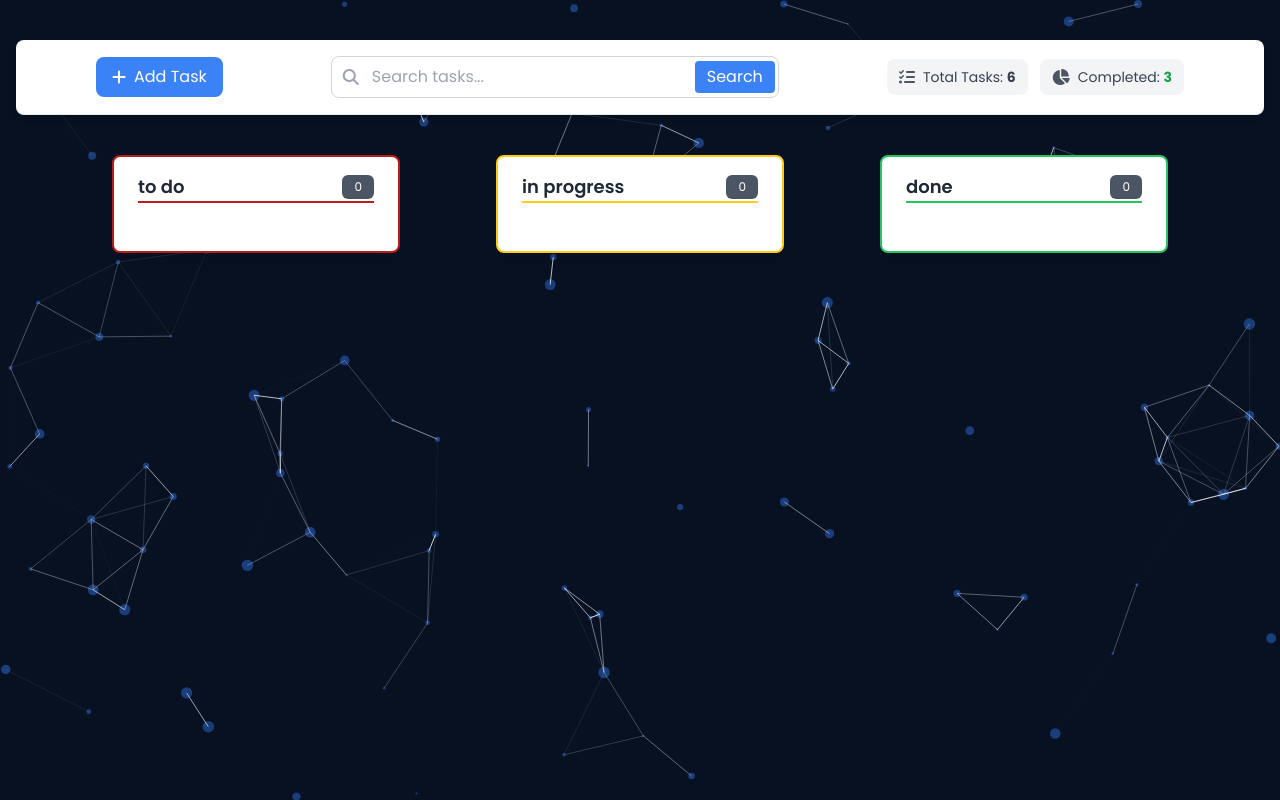
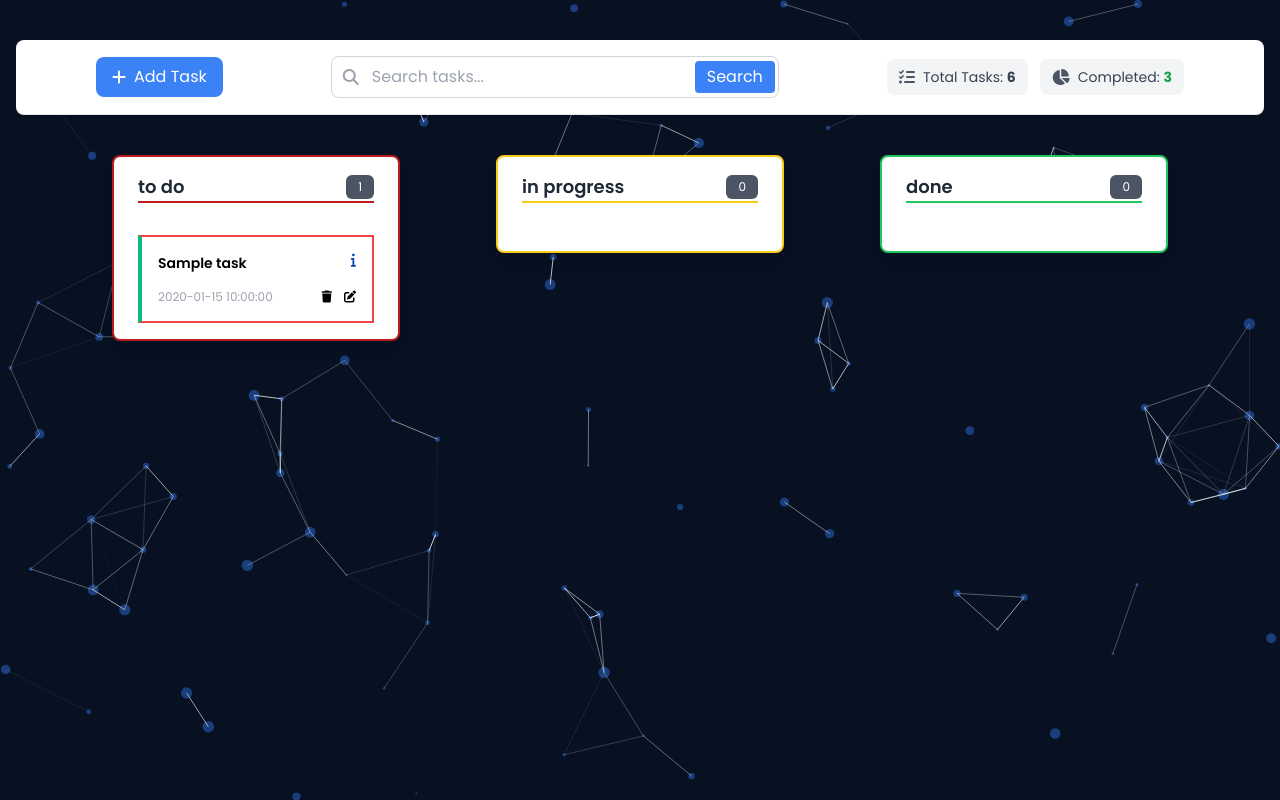
Before and after one commit to Youcode-Classe-E-2024-2025/Ahmed_Taoudi-todo_oop, a PHP site: page / in a window 1280 px wide. Run offline with PHP 8.4, Linux system fonts and the light colour scheme; tables that the repository leaves empty hold one stand-in row (values such as "Sample post"); style sheets or scripts are compiled from the project's sources; some libraries are stand-ins or nearby versions.

Commit message:
affichage des task

```diff
--- a/assets/css/input.css
+++ b/assets/css/input.css
@@ -84,15 +84,15 @@
 }
 
 /* Priority Level Borders */
-.priority-P1 {
+.priority-high {
     border-left: 4px solid #dc2626 !important; /* Bright Red */
 }
 
-.priority-P2 {
+.priority-medium {
     border-left: 4px solid #f59e0b !important; /* Bright Orange */
 }
 
-.priority-P3 {
+.priority-low {
     border-left: 4px solid #10b981 !important; /* Bright Green */
 }
 
--- a/assets/sql/create_database.sql
+++ b/assets/sql/create_database.sql
@@ -22,6 +22,7 @@
     taskname VARCHAR(50) not null ,
     taskdesc text not null ,
     taskstatus ENUM('TODO', 'DOING', 'DONE') NOT NULL DEFAULT 'TODO' ,
+    taskpriority ENUM('low', 'medium', 'high') default 'medium' ,
     taskstart timestamp   ,
     taskfin timestamp
 );
--- a/controllers/index.ctl.php
+++ b/controllers/index.ctl.php
@@ -1,4 +1,7 @@
 <?php
-
-
+require_once "models/Task.php";
+global $db;
+$allTask = Task::getAllTask($db);
+// $db->test();
+// dd($allTask);
 require_once("views/index.view.php");
--- a/controllers/login.ctl.php
+++ b/controllers/login.ctl.php
@@ -1 +1,2 @@
 <?php
+global $db;
--- a/controllers/profile.ctl.php
+++ b/controllers/profile.ctl.php
@@ -1,2 +1,3 @@
 <?php
+global $db;
 require_once("views/profile.view.php");
--- a/controllers/signup.ctl.php
+++ b/controllers/signup.ctl.php
@@ -1 +1,2 @@
 <?php
+global $db;
--- a/index.php
+++ b/index.php
@@ -22,6 +22,8 @@
 
 require "routes.php";
 
+$aa = 44 ;
+
 // dd($uri);
 
 $method = isset($_POST['_method']) ? $_POST['_method'] : $_SERVER['REQUEST_METHOD'];
--- a/models/Database.php
+++ b/models/Database.php
@@ -21,6 +21,7 @@
 
             $this->connection = new PDO($this->dsn, USER, PASSWORD);
 
+            $this->connection->setAttribute(PDO::ATTR_DEFAULT_FETCH_MODE, PDO::FETCH_ASSOC);
             $this->connection->setAttribute(PDO::ATTR_ERRMODE, PDO::ERRMODE_EXCEPTION);
         } catch (PDOException $e) {
 
--- a/views/index.view.php
+++ b/views/index.view.php
@@ -74,7 +74,22 @@
                     <span class="counter" id="todo_counter">2</span>
                 </div>
                 <ul id="todo_list" class="list-container">
-
+                    <?php foreach($allTask as $task) :?>
+                       <?php  if($task['taskstatus'] == 'TODO'): ?>
+                    <li draggable="true" id="task-" class="task-item priority-<?= $task['taskpriority']?>">
+                        <div class="flex justify-between"> <h4><?=$task['taskname']?></h4> <i data-id="<?=$task['id']?>" class="fa-solid fa-info" style="color: #0041b3;"></i>
+                        </div>
+                        <p class="description hidden"><?=$task['taskdesc']?></p>
+                        <div class="app_footer">
+                            <p id="date"><?=$task['taskfin']?></p>
+                            <span class="del_edi">
+                                <i class="fa-solid fa-trash" style="color: #000000;"></i>
+                                <i data-id="${task.id}" class="fa-solid fa-pen-to-square" style="color: #000000;"></i>
+                            </span>
+                        </div>
+                    </li>
+                    <?php endif ?>
+                    <?php endforeach ;?>
                 </ul>
             </div>
             <!-- in progress card -->
@@ -84,7 +99,22 @@
                     <span class="counter" id="progress_counter">3</span>
                 </div>
                 <ul id="in_progress_list" class="list-container">
-
+                <?php foreach($allTask as $task) :?>
+                       <?php  if($task['taskstatus'] == 'DOING'): ?>
+                    <li draggable="true" id="task-" class="task-item priority-<?= $task['taskpriority']  ?>">
+                        <div class="flex justify-between"> <h4><?=$task['taskname']?></h4> <i data-id="${task.id}" class="fa-solid fa-info" style="color: #0041b3;"></i>
+                        </div>
+                        <p class="description hidden">${task.description}</p>
+                        <div class="app_footer">
+                            <p id="date">${task.dueDate}</p>
+                            <span class="del_edi">
+                                <i class="fa-solid fa-trash" style="color: #000000;"></i>
+                                <i data-id="${task.id}" class="fa-solid fa-pen-to-square" style="color: #000000;"></i>
+                            </span>
+                        </div>
+                    </li>
+                    <?php endif ?>
+                    <?php endforeach ;?>
                 </ul>
             </div>
             <!-- done_card -->
@@ -94,7 +124,22 @@
                     <span class="counter" id="done_counter">1</span>
                 </div>
                 <ul id="done_list" class="list-container">
-
+                <?php foreach($allTask as $task) :?>
+                       <?php  if($task['taskstatus'] == 'DONE'): ?>
+                    <li draggable="true" id="task-" class="task-item priority-<?= $task['taskpriority']  ?>">
+                        <div class="flex justify-between"> <h4><?=$task['taskname']?></h4> <i data-id="${task.id}" class="fa-solid fa-info" style="color: #0041b3;"></i>
+                        </div>
+                        <p class="description hidden">${task.description}</p>
+                        <div class="app_footer">
+                            <p id="date">${task.dueDate}</p>
+                            <span class="del_edi">
+                                <i class="fa-solid fa-trash" style="color: #000000;"></i>
+                                <i data-id="${task.id}" class="fa-solid fa-pen-to-square" style="color: #000000;"></i>
+                            </span>
+                        </div>
+                    </li>
+                    <?php endif ?>
+                    <?php endforeach ;?>
                 </ul>
             </div>
         </div>
```
Also changed, not shown: assets/sql/fakedata.sql (+11 -11 lines).
